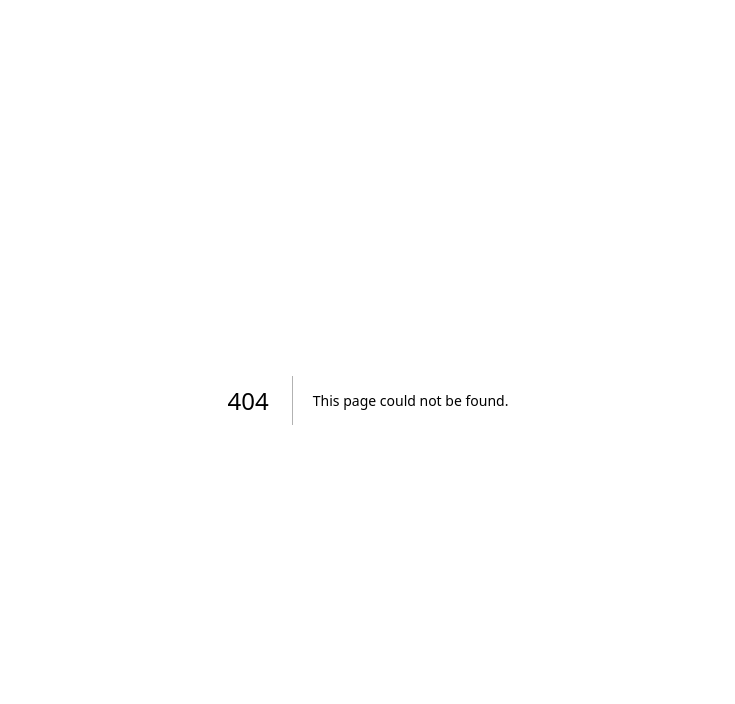
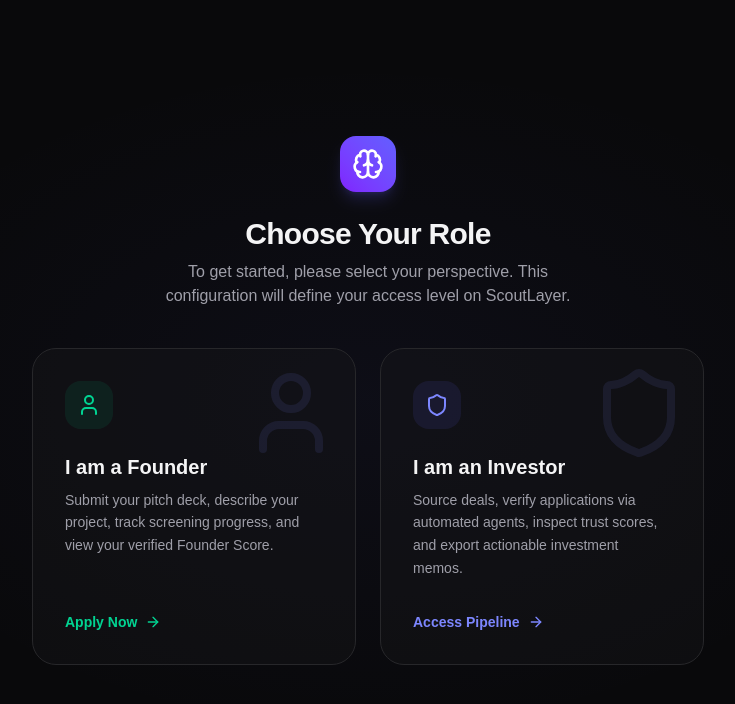
Before and after one commit to samkiell/scoutlayer, a Next.js app: page /role-select in a window 1280 px wide. Before the commit this address had no page. Shown: the top 704 px of the page, without its empty margins (272-1007 px from the left). Built offline with nearby package versions, Linux system fonts and the light colour scheme; no server answers.

Commit message:
feat: implement role-based authentication flow, onboarding pages, and core application layout

```diff
--- /dev/null
+++ b/app/(investor)/investor/search/page.tsx
@@ -0,0 +1,96 @@
+'use strict';
+'use client';
+
+import React, { useState } from 'react';
+import Navbar from '@/components/Navbar';
+import { useRouter } from 'next/navigation';
+import { ArrowLeft, Search, Sparkles } from 'lucide-react';
+import { toast } from 'sonner';
+
+export default function SearchPage() {
+  const router = useRouter();
+  const [loading, setLoading] = useState(false);
+  const [query, setQuery] = useState('');
+  const [results, setResults] = useState<any>(null);
+
+  const handleSearch = async (e: React.FormEvent) => {
+    e.preventDefault();
+    if (!query) return;
+
+    setLoading(true);
+    try {
+      const res = await fetch('/api/query', {
+        method: 'POST',
+        headers: { 'Content-Type': 'application/json' },
+        body: JSON.stringify({ query }),
+      });
+
+      const data = await res.json();
+      if (data.success) {
+        setResults(data);
+        toast.success('Query parsed successfully');
+      } else {
+        toast.error(data.error || 'Failed to search');
+      }
+    } catch (err: any) {
+      toast.error('An error occurred. Please try again.');
+    } finally {
+      setLoading(false);
+    }
+  };
+
+  return (
+    <div className="flex-1 flex flex-col bg-zinc-950 text-zinc-100 min-h-screen">
+      <Navbar />
+
+      <main className="flex-1 max-w-4xl w-full mx-auto px-6 py-12 flex flex-col gap-8">
+        <div>
+          <button
+            onClick={() => router.back()}
+            className="flex items-center gap-2 text-sm text-zinc-500 hover:text-zinc-300 transition-colors mb-6"
+          >
+            <ArrowLeft className="h-4 w-4" />
+            Back
+          </button>
+          <h1 className="text-3xl font-extrabold tracking-tight flex items-center gap-2">
+            Natural Language Search <Sparkles className="h-6 w-6 text-indigo-400" />
+          </h1>
+          <p className="text-zinc-400 text-sm mt-1">
+            Query across sourced founders and applications using plain English. E.g. "technical founder in Berlin with AI background".
+          </p>
+        </div>
+
+        <form onSubmit={handleSearch} className="flex gap-4">
+          <input
+            type="text"
+            required
+            placeholder="Search founders by concept, skills, location..."
+            value={query}
+            onChange={(e) => setQuery(e.target.value)}
+            className="flex-1 bg-zinc-900/60 border border-zinc-800 rounded-2xl px-6 py-4 text-sm text-zinc-100 focus:outline-none focus:border-indigo-500 transition-colors"
+          />
+          <button
+            type="submit"
+            disabled={loading}
+            className="flex items-center gap-2 px-6 py-4 bg-indigo-600 hover:bg-indigo-500 disabled:opacity-50 text-white font-semibold rounded-2xl text-sm transition-all"
+          >
+            <Search className="h-4 w-4" />
+            {loading ? 'Searching...' : 'Search'}
+          </button>
+        </form>
+
+        {results && (
+          <div className="mt-8 p-6 bg-zinc-900/40 border border-zinc-800 rounded-3xl">
+            <h2 className="text-lg font-bold mb-4">Query Translation Result (Stub)</h2>
+            <pre className="text-xs text-indigo-400 bg-zinc-950 p-4 rounded-xl overflow-x-auto">
+              {JSON.stringify(results.filters, null, 2)}
+            </pre>
+            <p className="text-sm text-zinc-400 mt-4">
+              Found 0 founders matching this parsed filter structure.
+            </p>
+          </div>
+        )}
+      </main>
+    </div>
+  );
+}
--- /dev/null
+++ b/app/api/user/role/route.ts
@@ -0,0 +1,35 @@
+import { NextResponse } from 'next/server';
+import { getServerSession } from 'next-auth';
+import { authOptions } from '@/lib/auth';
+import clientPromise from '@/lib/db';
+
+export async function POST(req: Request) {
+  try {
+    const session = await getServerSession(authOptions);
+    if (!session || !session.user?.email) {
+      return NextResponse.json({ success: false, error: 'Unauthorized' }, { status: 401 });
+    }
+
+    const { role } = await req.json();
+    if (role !== 'founder' && role !== 'investor') {
+      return NextResponse.json({ success: false, error: 'Invalid role' }, { status: 400 });
+    }
+
+    const client = await clientPromise;
+    const db = client.db();
+    const usersCollection = db.collection('users');
+
+    const result = await usersCollection.updateOne(
+      { email: session.user.email },
+      { $set: { role } }
+    );
+
+    if (result.matchedCount === 0) {
+      return NextResponse.json({ success: false, error: 'User not found' }, { status: 404 });
+    }
+
+    return NextResponse.json({ success: true, message: `Role successfully updated to ${role}` });
+  } catch (error: any) {
+    return NextResponse.json({ success: false, error: error.message }, { status: 500 });
+  }
+}
--- /dev/null
+++ b/app/role-select/page.tsx
@@ -0,0 +1,103 @@
+'use strict';
+'use client';
+
+import React, { useState } from 'react';
+import { useSession } from 'next-auth/react';
+import { useRouter } from 'next/navigation';
+import { User, Shield, ArrowRight, Brain } from 'lucide-react';
+import { toast } from 'sonner';
+
+export default function RoleSelect() {
+  const { data: session, update } = useSession();
+  const router = useRouter();
+  const [loading, setLoading] = useState(false);
+
+  const selectRole = async (role: 'founder' | 'investor') => {
+    setLoading(true);
+    try {
+      const res = await fetch('/api/user/role', {
+        method: 'POST',
+        headers: { 'Content-Type': 'application/json' },
+        body: JSON.stringify({ role }),
+      });
+
+      const data = await res.json();
+      if (data.success) {
+        toast.success(`Role set to ${role}`);
+        // Trigger NextAuth session update
+        await update({ role });
+        router.push(role === 'founder' ? '/founder/dashboard' : '/investor/dashboard');
+      } else {
+        toast.error(data.error || 'Failed to update role');
+      }
+    } catch (err: any) {
+      toast.error('An error occurred. Please try again.');
+    } finally {
+      setLoading(false);
+    }
+  };
+
+  return (
+    <div className="flex-1 flex flex-col items-center justify-center bg-zinc-950 px-4 text-zinc-100">
+      <div className="absolute inset-0 bg-[radial-gradient(ellipse_at_center,rgba(99,102,241,0.05),transparent_60%)] pointer-events-none" />
+
+      <div className="w-full max-w-2xl text-center relative z-10">
+        <div className="inline-flex bg-gradient-to-tr from-violet-600 to-indigo-500 p-3 rounded-2xl shadow-lg shadow-indigo-500/20 mb-6">
+          <Brain className="h-8 w-8 text-white" />
+        </div>
+        <h2 className="text-3xl font-extrabold tracking-tight mb-2">Choose Your Role</h2>
+        <p className="text-zinc-400 mb-10 max-w-md mx-auto">
+          To get started, please select your perspective. This configuration will define your access level on ScoutLayer.
+        </p>
+
+        <div className="grid sm:grid-cols-2 gap-6 text-left">
+          {/* Founder Card */}
+          <button
+            onClick={() => selectRole('founder')}
+            disabled={loading}
+            className="group p-8 bg-zinc-900/40 border border-zinc-800 hover:border-indigo-500/50 hover:bg-zinc-900/60 rounded-3xl transition-all duration-300 flex flex-col justify-between text-left disabled:opacity-50 relative overflow-hidden"
+          >
+            <div className="absolute top-0 right-0 p-4 opacity-10 group-hover:opacity-20 transition-opacity">
+              <User className="h-24 w-24 text-indigo-400" />
+            </div>
+            <div>
+              <div className="p-3 bg-emerald-500/10 rounded-2xl w-fit text-emerald-400 mb-6">
+                <User className="h-6 w-6" />
+              </div>
+              <h3 className="text-xl font-bold text-zinc-100 mb-2">I am a Founder</h3>
+              <p className="text-sm text-zinc-400 leading-relaxed">
+                Submit your pitch deck, describe your project, track screening progress, and view your verified Founder Score.
+              </p>
+            </div>
+            <div className="flex items-center gap-2 mt-8 text-sm font-semibold text-emerald-400 group-hover:translate-x-1 transition-transform">
+              Apply Now <ArrowRight className="h-4 w-4" />
+            </div>
+          </button>
+
+          {/* Investor Card */}
+          <button
+            onClick={() => selectRole('investor')}
+            disabled={loading}
+            className="group p-8 bg-zinc-900/40 border border-zinc-800 hover:border-indigo-500/50 hover:bg-zinc-900/60 rounded-3xl transition-all duration-300 flex flex-col justify-between text-left disabled:opacity-50 relative overflow-hidden"
+          >
+            <div className="absolute top-0 right-0 p-4 opacity-10 group-hover:opacity-20 transition-opacity">
+              <Shield className="h-24 w-24 text-indigo-400" />
+            </div>
+            <div>
+              <div className="p-3 bg-indigo-500/10 rounded-2xl w-fit text-indigo-400 mb-6">
+                <Shield className="h-6 w-6" />
+              </div>
+              <h3 className="text-xl font-bold text-zinc-100 mb-2">I am an Investor</h3>
+              <p className="text-sm text-zinc-400 leading-relaxed">
+                Source deals, verify applications via automated agents, inspect trust scores, and export actionable investment memos.
+              </p>
+            </div>
+            <div className="flex items-center gap-2 mt-8 text-sm font-semibold text-indigo-400 group-hover:translate-x-1 transition-transform">
+              Access Pipeline <ArrowRight className="h-4 w-4" />
+            </div>
+          </button>
+        </div>
+      </div>
+    </div>
+  );
+}
```
